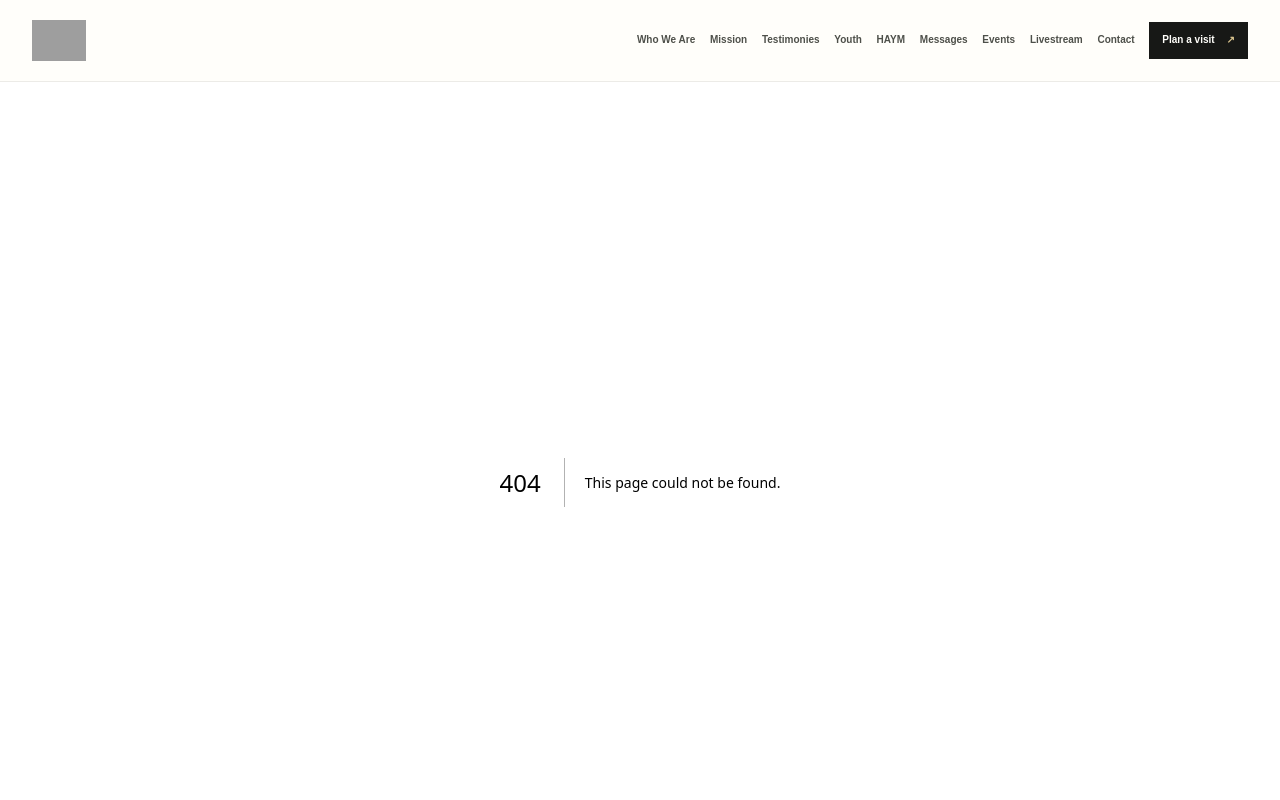
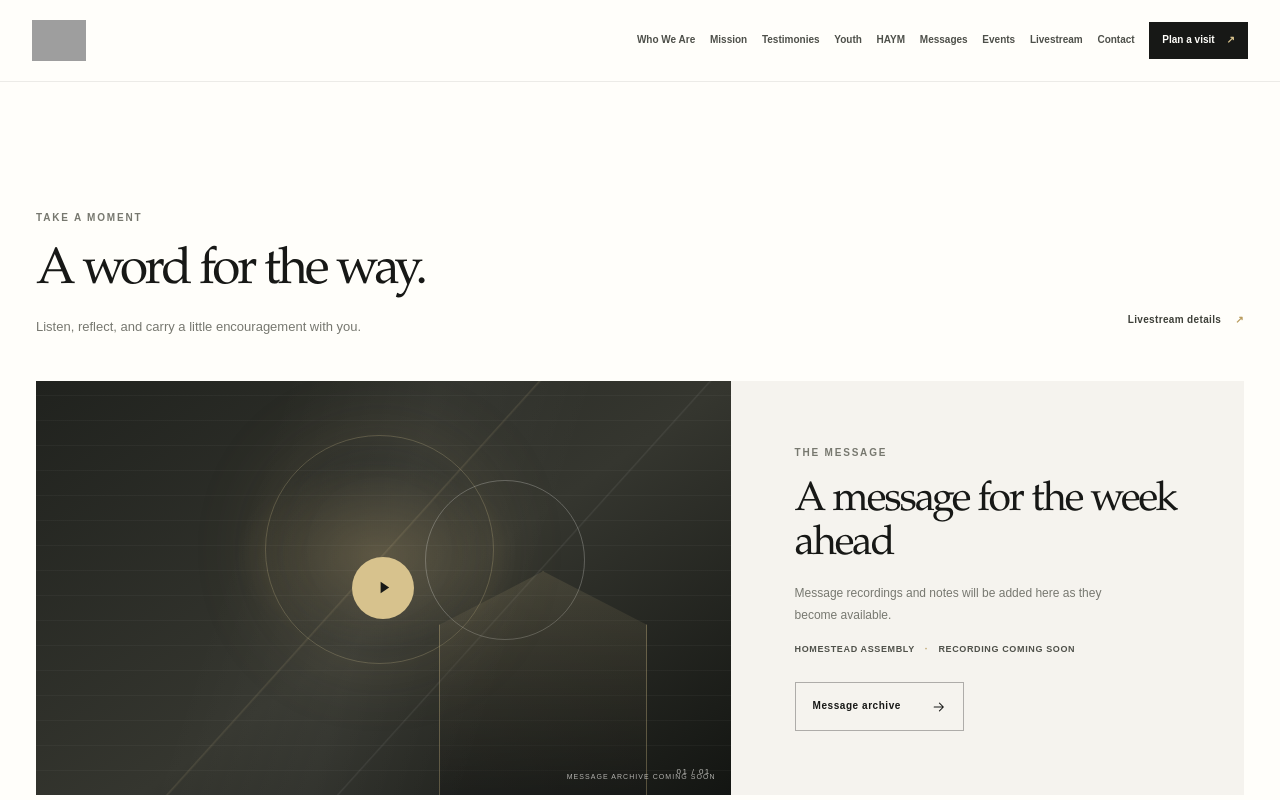
Before and after one commit to Jasonvic97/church-website, a Next.js app: page /messages in a window 1280 px wide. Before the commit this address had no page. Shown: the top 800 px of the page. Built offline with nearby package versions, Linux system fonts and the light colour scheme; grey boxes are pictures that could not be loaded.

Commit message:
Add dedicated main navigation page

```diff
--- /dev/null
+++ b/app/messages/page.tsx
@@ -0,0 +1,5 @@
+import { MessagesSection } from "@/components/home-sections";
+
+export default function MessagesPage() {
+  return <main id="main-content"><MessagesSection /></main>;
+}
```
